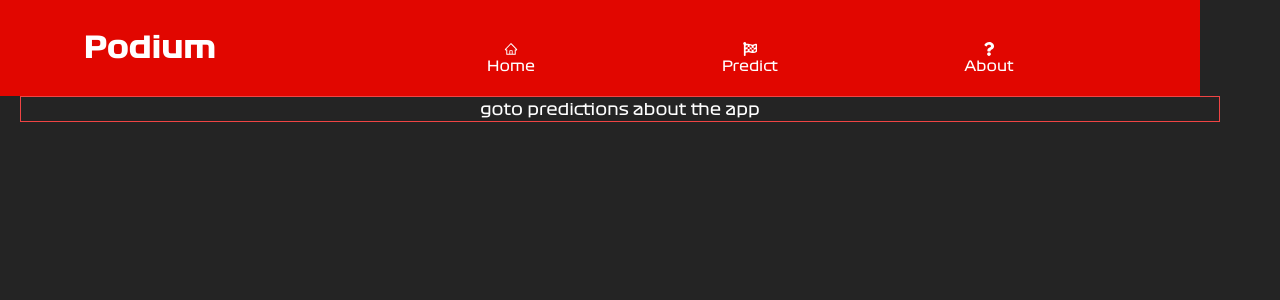
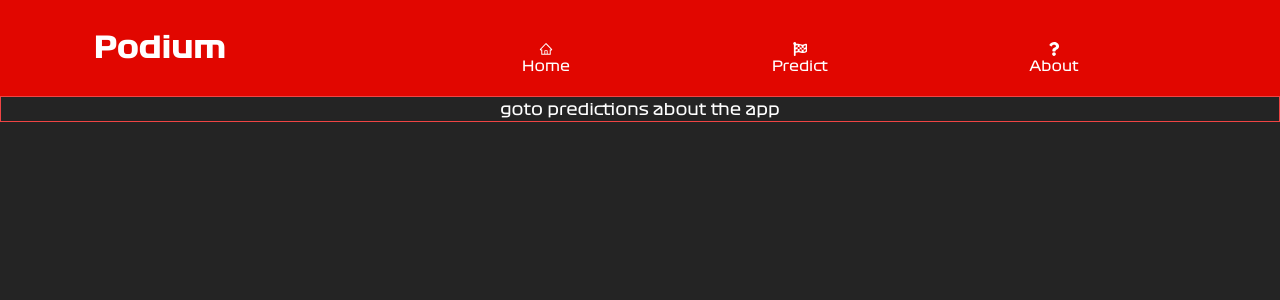
Before and after one commit to MichOchieng/podium, a Next.js app: page / in a window 1280 px wide. Shown: the top 300 px of the page. Built offline with nearby package versions, Linux system fonts and the light colour scheme.

Commit message:
Updated styling

```diff
--- a/public/globals.css
+++ b/public/globals.css
@@ -53,17 +53,17 @@
 
   .main-container {
     @apply
-    flex flex-col w-full h-full min-h-fit px-5 font-formulaRegular
+    flex flex-col items-center w-full h-full min-h-fit font-formulaRegular overflow-hidden
   }
 
   .page-container {
     @apply
-    flex flex-col items-center justify-center w-full max-w-[1200px] h-full min-h-fit
+    flex flex-col items-center justify-center w-full max-w-[1440px] h-full min-h-fit
   }
 
   .navbar {
     @apply
-    flex items-center justify-evenly w-full h-24 max-w-[1200px] bg-[#e10600] font-formulaBold
+    flex items-center justify-evenly w-full h-24 bg-[#e10600] font-formulaBold mx-auto
   }
 
   .navButton{
@@ -78,6 +78,6 @@
 
   .card {
     @apply
-    bg-black border border-white rounded-md h-[360px] w-[250px] hover:border-[#e10600] smoothed m-5
+    bg-black border border-white/70 rounded-md h-[360px] w-[250px] hover:border-[#e10600] smoothed m-5 relative overflow-hidden flex
   }
 }
```
